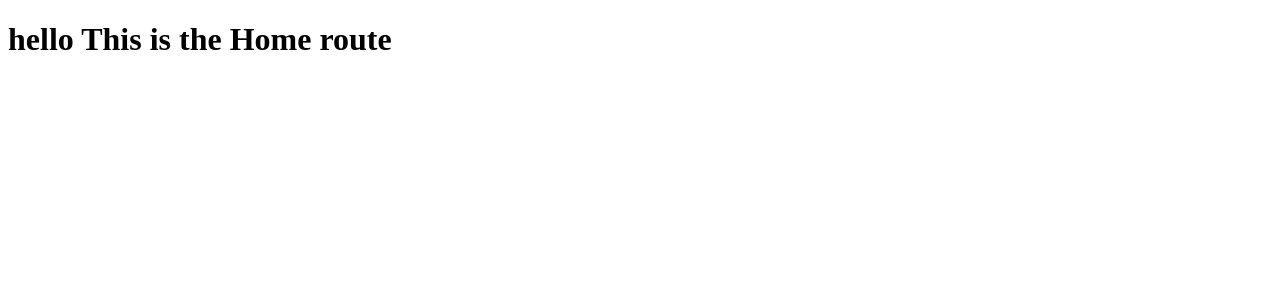
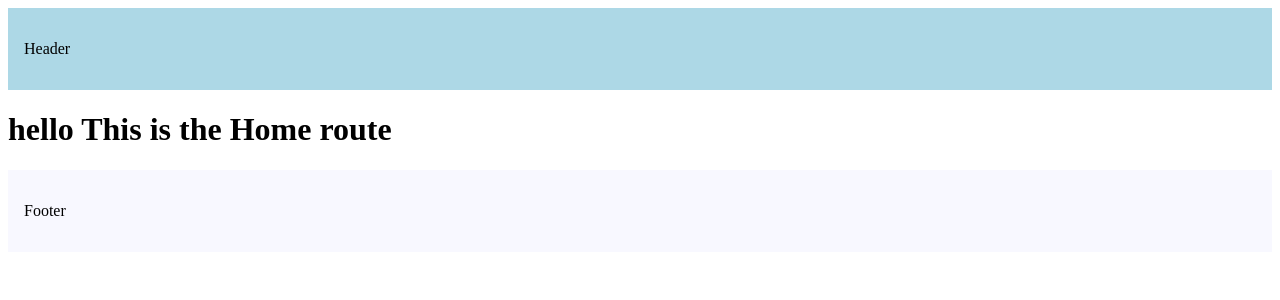
Before and after one commit to TirthBhalani/Learning-NextJS-15, a Next.js app in the folder routing/: page / in a window 1280 px wide. Shown: the top 300 px of the page. Built offline with nearby package versions, Linux system fonts and the light colour scheme.

Commit message:
Layouts and Nested Layouts

```diff
--- a/routing/src/app/layout.tsx
+++ b/routing/src/app/layout.tsx
@@ -10,7 +10,27 @@
 }) {
   return (
     <html lang="en">
-      <body>{children}</body>
+      <body>
+        <header
+          style={{
+            backgroundColor: "lightblue",
+            padding: "1rem",
+          }}
+        >
+          <p>Header</p>
+        </header>
+
+        {children}
+
+        <footer
+          style={{
+            backgroundColor: "ghostwhite",
+            padding: "1rem",
+          }}
+        >
+          <p>Footer</p>
+        </footer>
+      </body>
     </html>
   )
 }
```
Also changed, not shown: routing/src/app/products/[productId]/layout.tsx (added, +10 -0 lines).
